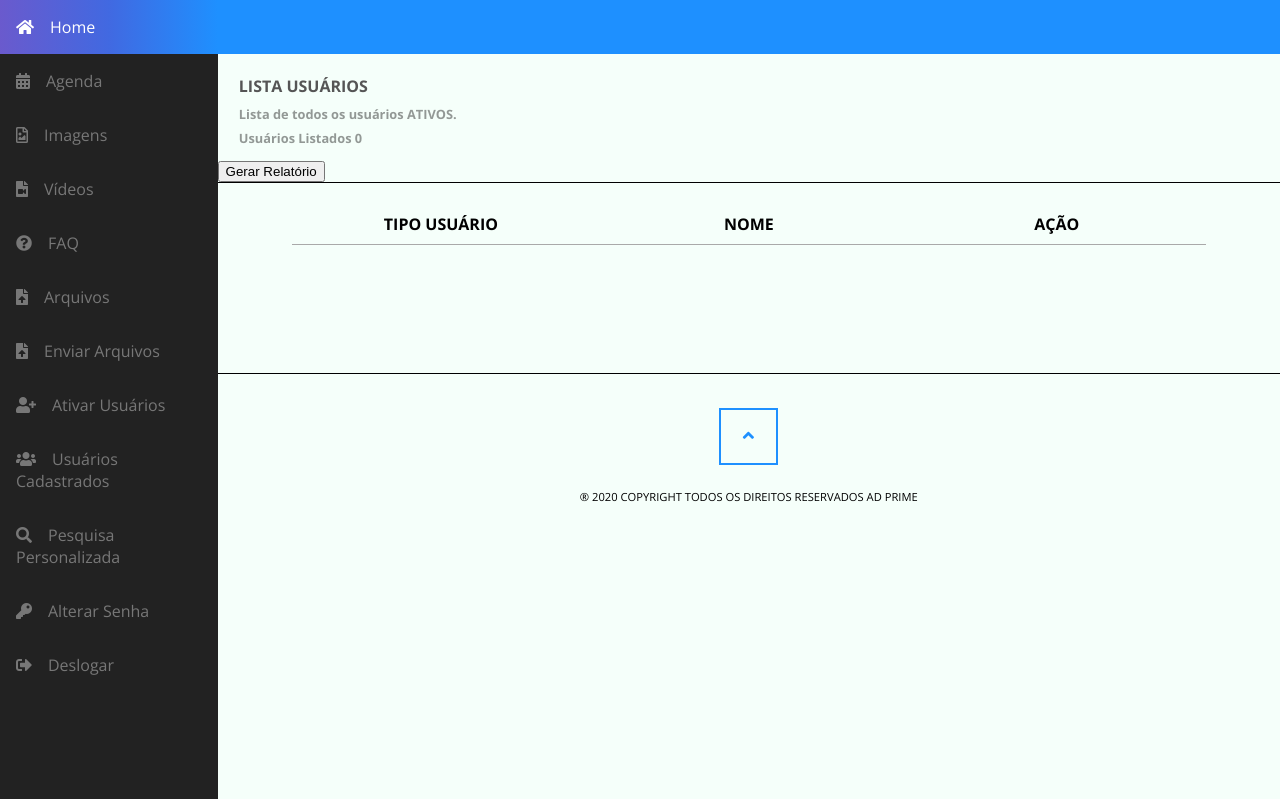
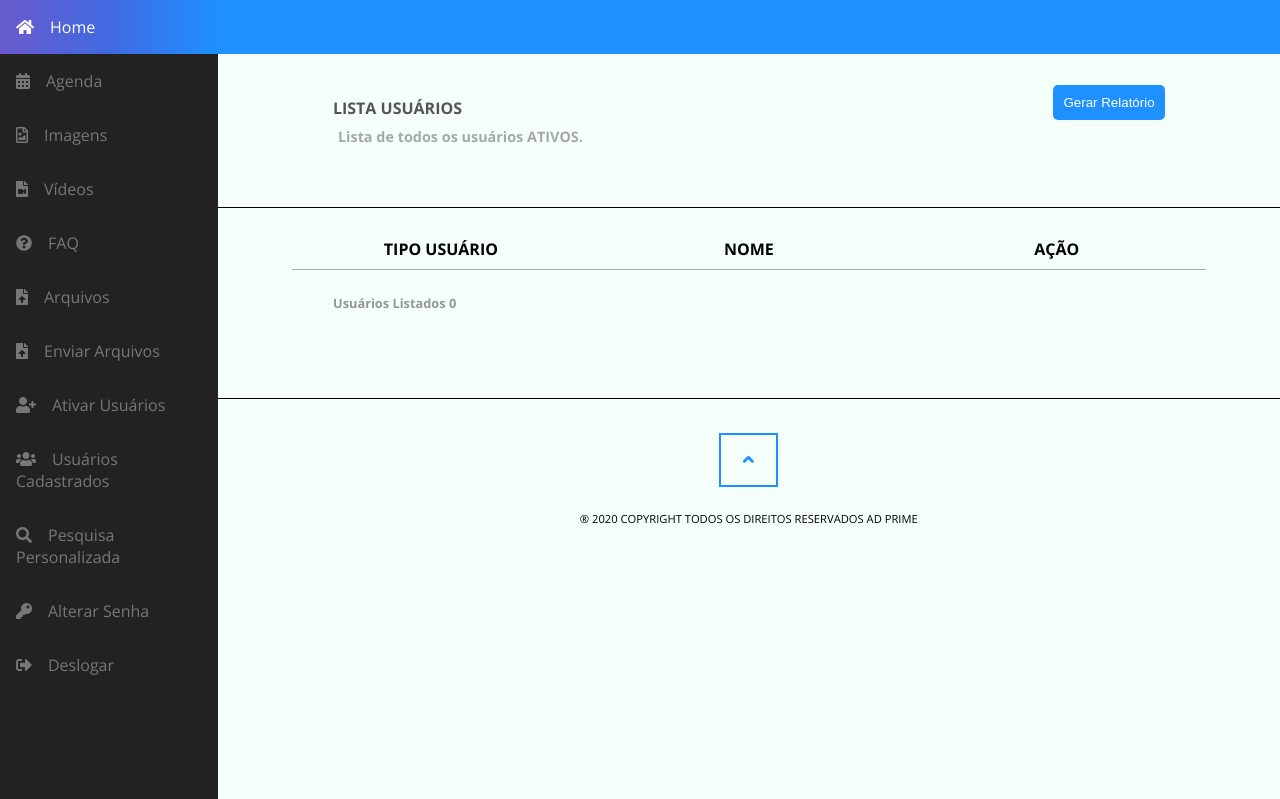
Before and after one commit to jeffeson52/ADPRIME, a PHP site: page /tela_usuario/listausuarios.php in a window 1280 px wide. Shown: the top 799 px of the page. Run offline with PHP 8.4, Linux system fonts and the light colour scheme; the visitor is signed in with stand-in values (Sample User, id 1); data that the repository does not hold is empty; some libraries are stand-ins or nearby versions.

Commit message:
Atualização

```diff
--- a/css/listausuarios.css
+++ b/css/listausuarios.css
@@ -7,6 +7,33 @@ body {
     width: 100%;
     height: 100%;
     background-color: MintCream;
+  }
+
+.menu-top {
+  margin-top: 3%!important;
+  display:flex;
+  justify-content: space-around;
+}
+
+.list-top {
+  display: block;
+}
+
+.list-top p {
+  height: 100%;
+  padding: 5px;
+  opacity: .5;
+  font-weight: 700;
+  color: #555;
+  font-size: 0.9em;
+}
+
+.btn-gerar {
+  background: dodgerblue;
+  padding: 10px;
+  border: none;
+  border-radius: 5px;
+  color: #fff;
 }
 
   /* Botão */
@@ -135,12 +162,6 @@ color: #555555;
   font-size: 1em;
   text-transform: uppercase;
   display: block;
-padding-top: 3%;
-padding-left: 2%;
-padding-bottom: 0;
-margin-top: 0;
-height: 10%;
-padding-bottom: 1%4;
 }
 .nomepage h5{
   padding-top: 0;
@@ -149,9 +170,6 @@ padding-bottom: 1%4;
   opacity:0.4;
   font-size: .8em;
   display: block;
-  padding-left: 2%;
-  margin-top: 0;
-  height: 10%;
 }
 
 .textpage {
--- a/css/pesquisar.css
+++ b/css/pesquisar.css
@@ -6,6 +6,11 @@ body {
     font-family: 'Open Sans', sans-serif;
     width: 100%;
     height: 100%;
+    background: mintcream!important;
+  }
+
+  .col-sm, .row, .container {
+    background: mintcream!important;
   }
 
   /* Botão */
--- a/tela_usuario/listausuarios.php
+++ b/tela_usuario/listausuarios.php
@@ -1,10 +1,13 @@
 <?php
 session_start();
-    if(!isset($_SESSION['id_usuario'])){
+if (!isset($_SESSION['id_usuario'])) {
   header("location: ../tela_login/login.php");
   exit;
 }
 ?>
+<style>
+  <?php include '../css/listausuarios.css'; ?>
+</style>
 <!DOCTYPE html>
 <html>
 
@@ -41,24 +44,32 @@
     <div class="barup">&nbsp;</div>
     <!-- nome da página barra cinza-->
     <div class="nomepage">
-      <h4>Lista Usuários</h4><br>
+      <div class="menu-top">
 
+        <div class="list-top">
+          <h4>Lista Usuários</h4>
+          <p>Lista de todos os usuários ATIVOS.</p><br/>
           <?php
           include("./arquivos_upload/db.php");
 
           $id_usuario = $_SESSION['id_usuario'];
 
           $consulta = mysql_query("SELECT COUNT(id_usuario) as contador FROM usuarios where id_usuario != '$id_usuario' and status = 'Ativo' ");
-      if ($resultado = mysql_fetch_array($consulta)){
+          if ($resultado = mysql_fetch_array($consulta)) {
             do {
-            echo "<h5>Lista de todos os usuários ATIVOS.</h5> ";
-            echo "<h5> Usuários Listados " .$resultado['contador']. "</h5>";
-          }
-          while($resultado = mysql_fetch_array($consulta));
+
+              echo "<h5> Usuários Listados " . $resultado['contador'] . "</h5>";
+            } while ($resultado = mysql_fetch_array($consulta));
           }
           ?>
-
-      <a href="relatorio_todos_usuarios.php"><button type="button">Gerar Relatório</button></a>
+        </div>
+        <div >
+          &nbsp;
+        </div>
+        <div class="btn-top">
+          <a href="relatorio_todos_usuarios.php"><button type="button" class="btn-gerar">Gerar Relatório</button></a>
+        </div>
+      </div>
     </div>
     <div id="divisaorodape">&nbsp;</div>
 
@@ -78,7 +89,7 @@
     $id_usuario = $_SESSION['id_usuario'];
 
     $consulta = mysql_query("SELECT * FROM `usuarios` WHERE status = 'Ativo' and id_usuario != '$id_usuario' ORDER BY `nome` ASC ");
-      if ($resultado = mysql_fetch_array($consulta)){
+    if ($resultado = mysql_fetch_array($consulta)) {
       do {
     ?>
         <section class="container grid grid-template-columns-3">
@@ -86,9 +97,9 @@
             <div>
               <?php
               $nivel = $resultado['nivel'];
-                  if($nivel == 1){
+              if ($nivel == 1) {
                 echo "ADM";
-                  }else{
+              } else {
                 echo "USER";
               }
               ?>
@@ -101,19 +112,18 @@
             </div>
 
             <div>
-        <?php echo "<a href='altera_nivel_adm.php?id=".$resultado['id_usuario'] . " ' "; ?><a class="popupbt">ADM</a>
-        <?php echo "<a href='altera_nivel_user.php?id=".$resultado['id_usuario'] . " ' "; ?><a class="popupbt">USER</a>
-        <?php echo "<a href='../tela_atualiza_dados/adm_atualiza_dados_user.php?id=".$resultado['id_usuario'] . " ' "; ?><a class="popupbt"><i class="fas fa-edit"></i></a>
-        <?php echo "<a href='relatorio_user_especifico.php?id=".$resultado['id_usuario'] . " ' "; ?><a class="popupbt"><i class="fas fa-clipboard-list"></i></a>
-        <?php echo "<a href='delete_usuario.php?id=".$resultado['id_usuario'] . " ' "; ?><a class="popupbt"><i class="fas fa-trash-alt"></i></a>
+              <?php echo "<a href='altera_nivel_adm.php?id=" . $resultado['id_usuario'] . " ' "; ?><a class="popupbt">ADM</a>
+              <?php echo "<a href='altera_nivel_user.php?id=" . $resultado['id_usuario'] . " ' "; ?><a class="popupbt">USER</a>
+              <?php echo "<a href='../tela_atualiza_dados/adm_atualiza_dados_user.php?id=" . $resultado['id_usuario'] . " ' "; ?><a class="popupbt"><i class="fas fa-edit"></i></a>
+              <?php echo "<a href='relatorio_user_especifico.php?id=" . $resultado['id_usuario'] . " ' "; ?><a class="popupbt"><i class="fas fa-clipboard-list"></i></a>
+              <?php echo "<a href='delete_usuario.php?id=" . $resultado['id_usuario'] . " ' "; ?><a class="popupbt"><i class="fas fa-trash-alt"></i></a>
             </div>
 
 
         </section>
 
     <?php
-          }
-          while($resultado = mysql_fetch_array($consulta));
+      } while ($resultado = mysql_fetch_array($consulta));
     }
     ?>
 
@@ -129,8 +139,7 @@
 
         <form>
           <label type="text">Nome do Arquivo</label><br><br>
-          <input type="text" class="input" style="width: 80%; padding: 1.5% 1%;"
-            placeholder="Informe o nome do arquivo."><br><br>
+          <input type="text" class="input" style="width: 80%; padding: 1.5% 1%;" placeholder="Informe o nome do arquivo."><br><br>
           <p><b>Arquivo:</b>
             Somente (jpg, png, pdf, docx, doc, jpeg)</p>
           <a class="popupbt"><i class="fas fa-file-upload"></i>&emsp;Escolher Arquivo</a><br><br>
@@ -161,8 +170,7 @@
     <div id="divisaorodape">&nbsp;</div>
 
     <div class="voltar-ao-topo">
-      <p><a href="#"><button class="button" id="voltar-ao-topo"><i class="fa fa-angle-up"
-              aria-hidden="true"></i></button></a></p>
+      <p><a href="#"><button class="button" id="voltar-ao-topo"><i class="fa fa-angle-up" aria-hidden="true"></i></button></a></p>
     </div>
     <div class="Copyright">
       <p style="font-size: 0.7em; margin-bottom: -2%;"> &#174 2020 Copyright Todos os direitos reservados AD Prime</p>
```
Also changed, not shown: tela_usuario/envia_arquivo_adm2.php (+5 -8 lines). Lines whose indentation alone changed are shown as unchanged.
